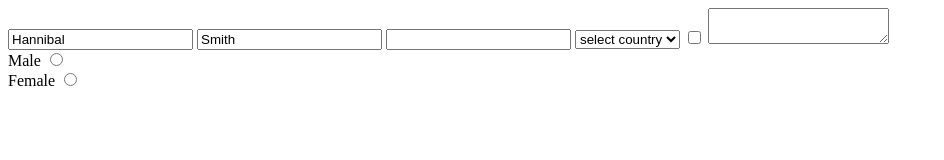
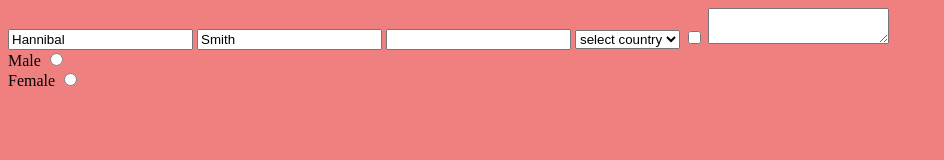
Before and after one commit to hebrerillo/form-storage, a website built with webpack: page templates/index.html in a window 1280 px wide. Shown: the whole page, without its empty margins (0-944 px from the left). Built offline with nearby package versions, Linux system fonts and the light colour scheme.

Commit message:
Adding styles

```diff
--- a/package.json
+++ b/package.json
@@ -29,6 +29,7 @@
     "jest": "^29.7.0",
     "jest-environment-jsdom": "^29.7.0",
     "prettier": "^3.3.3",
+    "sass": "^1.79.3",
     "style-loader": "^4.0.0",
     "ts-jest": "^29.2.4",
     "ts-loader": "^9.5.1",
--- a/src/index.ts
+++ b/src/index.ts
@@ -1,3 +1,4 @@
+import "../styles/main.css";
 import { FormStorage } from "./form/form-storage";
 
 document.addEventListener("DOMContentLoaded", () => {
--- /dev/null
+++ b/styles/sass/main.scss
@@ -0,0 +1,3 @@
+html {
+  background-color: lightcoral;
+}
```
Also changed, not shown: dist/index.bundle.js, dist/index.html, styles/main.css (added), 2 other files.
